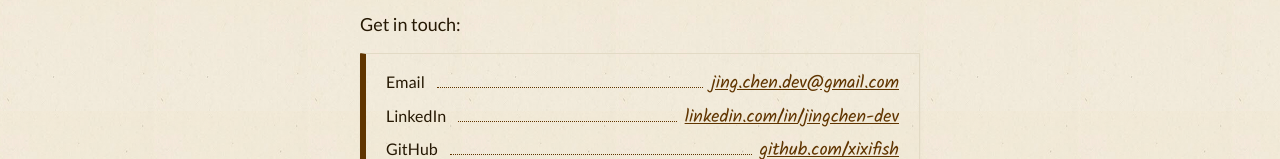
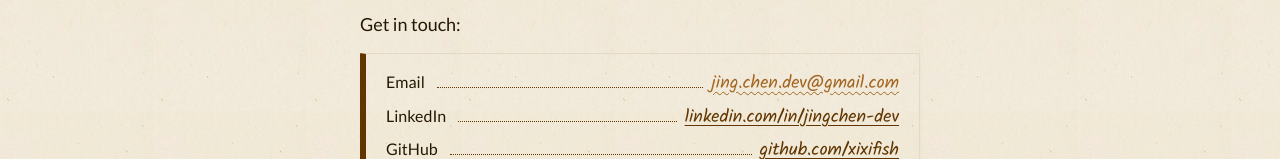
Before and after one commit to xixifish/personal-website, a Next.js app: page / in a window 1280 px wide. In both pictures the pointer is over the link "jing.chen.dev@gmail.com". Shown: the part 351-510 px from the top of the page. Built offline with nearby package versions, Linux system fonts and the light colour scheme.

Commit message:
Add wavy for hovering on links

```diff
--- a/app/globals.css
+++ b/app/globals.css
@@ -5,6 +5,7 @@
   --color-muted: #68645e;
   --color-line: #e2dac5;
   --color-paper: #efe8d8;
+  --color-link-hover: #a36621;
 
   /* Sizes */
   --text-name: 3.125rem;
@@ -34,6 +35,14 @@
 a {
   color: var(--color-brown);
   font-family: var(--font-hand);
+  text-underline-offset: 0.2rem;
+  text-decoration-thickness: 1px;
+}
+
+a:hover,
+a:focus-visible {
+  color: var(--color-link-hover);
+  text-decoration-style: wavy;
 }
 
 body {
```
